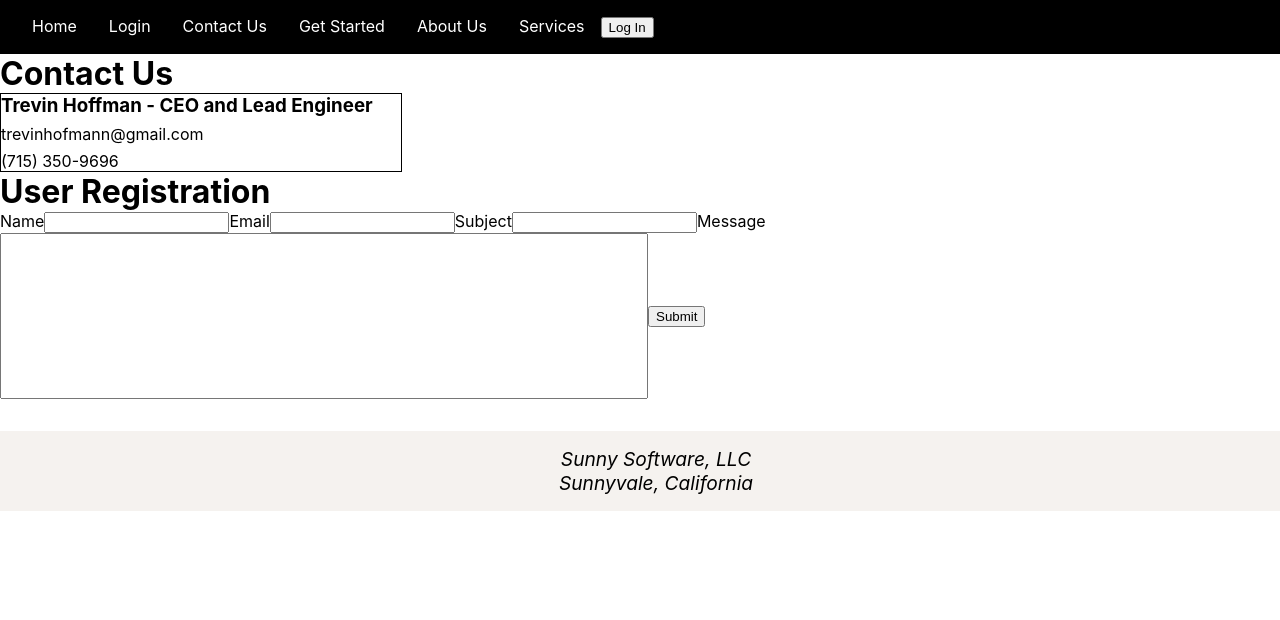
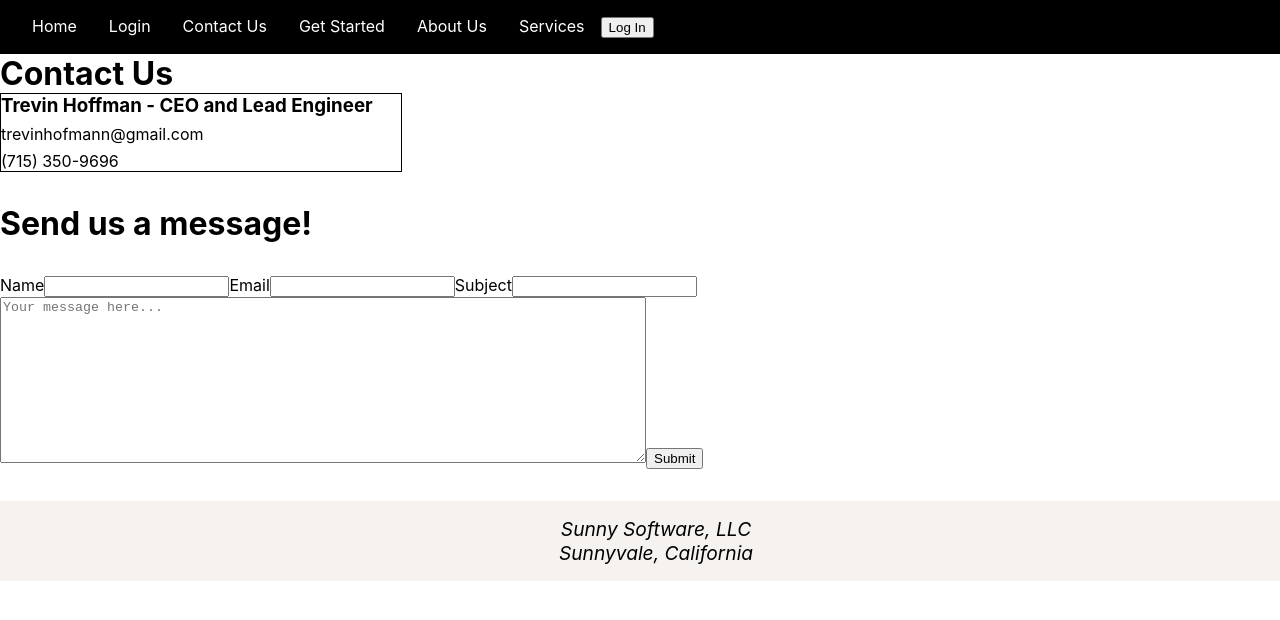
Before and after one commit to sunnysoftwaredev/sunnysoftware.dev, a React app: page /contact-us in a window 1280 px wide. Shown: the top 620 px of the page. Built offline with nearby package versions, Linux system fonts and the light colour scheme; the HTML template or start-up script is replaced by a standard one; what eleventh would draw is missing.

Commit message:
add component to send message to Contacts table in db, install mailgun package

```diff
--- a/package.json
+++ b/package.json
@@ -42,6 +42,7 @@
     "dotenv": "16.3.1",
     "eleventh": "1.1.0",
     "express": "4.18.2",
+    "mailgun.js": "^9.3.0",
     "pg": "8.11.3",
     "react": "18.2.0",
     "react-dom": "18.2.0",
--- a/src/client/components/ContactForm/ContactForm.scss
+++ b/src/client/components/ContactForm/ContactForm.scss
@@ -1,3 +1,12 @@
+.formHeader {
+  margin-top: 2rem;
+  margin-bottom: 2rem;
+}
+
+.formContainer {
+  gap: 7px;
+}
+
 .message {
   width: 40rem;
   height: 10rem;
--- a/src/client/components/ContactForm/ContactForm.tsx
+++ b/src/client/components/ContactForm/ContactForm.tsx
@@ -36,7 +36,7 @@ const ContactForm: FunctionComponent = () => {
   }, [setSubject]);
 
   const handleMessageChange
-  = useCallback((e: ChangeEvent<HTMLInputElement>) => {
+  = useCallback((e: ChangeEvent<HTMLTextAreaElement>) => {
     setMessage(e.target.value);
     setSubmitted(false);
   }, [setMessage]);
@@ -50,7 +50,7 @@ const ContactForm: FunctionComponent = () => {
         return;
       }
       setError(false);
-      const response = await fetch('http://localhost:3000/api/register', {
+      const response = await fetch('http://localhost:3000/api/contacts', {
         method: 'POST',
         headers: {
           'Content-Type': 'application/json',
@@ -66,16 +66,13 @@ const ContactForm: FunctionComponent = () => {
       const result: unknown = await response.json();
 
       if (!isObjectRecord(result)) {
-        throw new Error('Unexpected body type: RegistrationForm.tsx');
+        throw new Error('Unexpected body type: ContactForm.tsx');
       }
       if (typeof result.success !== 'boolean') {
-        throw new Error('success variable not type boolean: RegistrationForm.tsx');
+        throw new Error('success variable not type boolean: ContactForm.tsx');
       }
-      // store in localStorage
       if (result.success) {
         setSubmitted(true);
-      } else {
-        logger.info('Failed to submit contact query');
       }
     } catch (err: unknown) {
       if (err instanceof Error) {
@@ -102,7 +99,6 @@ const ContactForm: FunctionComponent = () => {
   // Showing error message if error is true
   const errorMessage = (): React.JSX.Element => (
     <div
-      className="error"
       style={{
         display: error ? '' : 'none',
       }}
@@ -112,9 +108,13 @@ const ContactForm: FunctionComponent = () => {
   );
 
   return (
-    <div className="form">
-      <div>
-        <h1>User Registration</h1>
+    <div >
+      <div
+        className={styles.formHeader} style={{
+          display: error ? 'none' : '',
+        }}
+      >
+        <h1>Send us a message!</h1>
       </div>
 
       {/* Calling to the methods */}
@@ -123,7 +123,7 @@ const ContactForm: FunctionComponent = () => {
         {successMessage()}
       </div>
 
-      <form>
+      <form className={styles.formContainer}>
         <label className="label">Name</label>
         <input
           onChange={handleNameChange} className="input"
@@ -141,10 +141,10 @@ const ContactForm: FunctionComponent = () => {
           onChange={handleSubjectChange} className="input"
           value={subject} type="subject"
         />
-        <label className="label">Message</label>
-        <input
+        <textarea
           onChange={handleMessageChange} className={styles.message}
-          value={message} type="message"
+          value={message}
+          placeholder="Your message here..."
         />
 
         <button
--- a/src/server/api/contacts.ts
+++ b/src/server/api/contacts.ts
@@ -1,6 +1,7 @@
 import { Router as createRouter } from 'express';
 import logger from '../logger';
 import { isObjectRecord } from '../../common/utilities/types';
+import { insertContact } from '../database';
 
 const router = createRouter();
 
@@ -37,8 +38,9 @@ router.post('/', (req, res) => {
 
     res.json({
       success: true,
+      result,
     });
-    logger.info('res.json success in register.ts');
+    logger.info('res.json success in contacts.ts');
   })().catch((e: Error) => {
     res.json({
       success: false,
--- a/src/server/database.ts
+++ b/src/server/database.ts
@@ -284,12 +284,12 @@ type Contact = {
 };
 
 // CHANGE TABLE NAME
-export const postContact = async(
+export const insertContact = async(
   contactName: string, email: string,
   subject: string, message: string,
 ):
 Promise<Contact> => {
-  await client.query(`INSERT INTO "NEWTABLE" (contactName, email,
+  await client.query(`INSERT INTO "Contacts" (contactName, email,
      subject, message)
            VALUES ($1, $2, $3, $4)`, [contactName, email, subject, message]);
   return {
```
Also changed, not shown: 1 other file (tests, documents, lock files or other folders).
